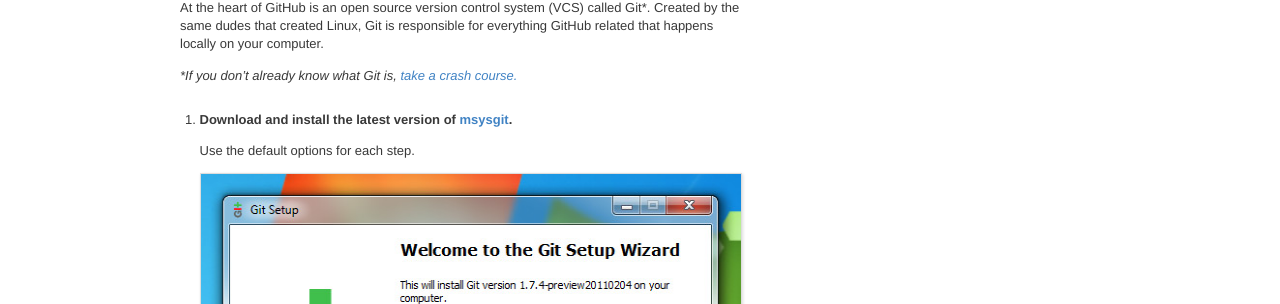
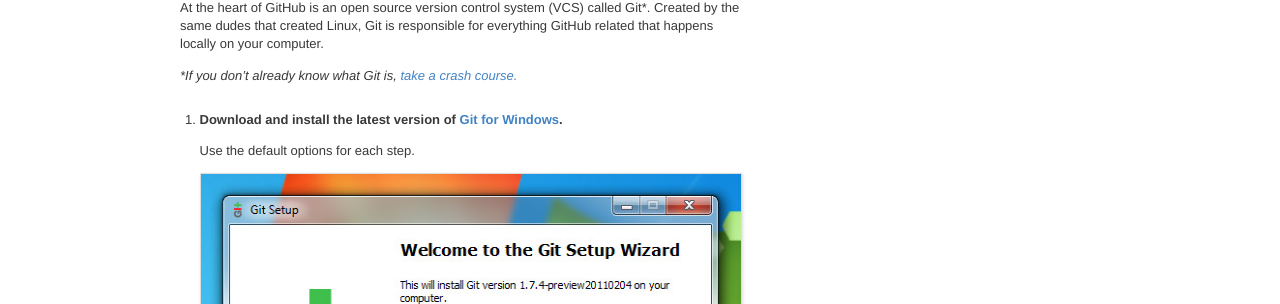
Before and after one commit to ruediger/help.github.com, a Jekyll site: the page built from _posts/2009-06-13-win-set-up-git.markdown, in a window 1280 px wide and 900 px high. Shown: the part 272-576 px from the top of the window. Built offline with Jekyll 4.4.1, drawn with Linux system fonts in a browser that asks for light colours.

Commit message:
Use correct name for software, users want "Git for Windows" not "msysgit" (the development environment for building the former).

```diff
--- a/_posts/2009-06-13-win-set-up-git.markdown
+++ b/_posts/2009-06-13-win-set-up-git.markdown
@@ -13,7 +13,7 @@
 
 _&#42;If you don&rsquo;t already know what Git is, <a href="http://progit.org/book/ch1-3.html" target="_blank">take a crash course.</a>_
 
-1. <span class="step-title">Download and install the latest version of <a href="http://code.google.com/p/msysgit/downloads/list" target="_blank">msysgit</a>.</span>
+1. <span class="step-title">Download and install the latest version of <a href="http://code.google.com/p/msysgit/downloads/list" target="_blank">Git for Windows</a>.</span>
 
 	Use the default options for each step.
 
```
